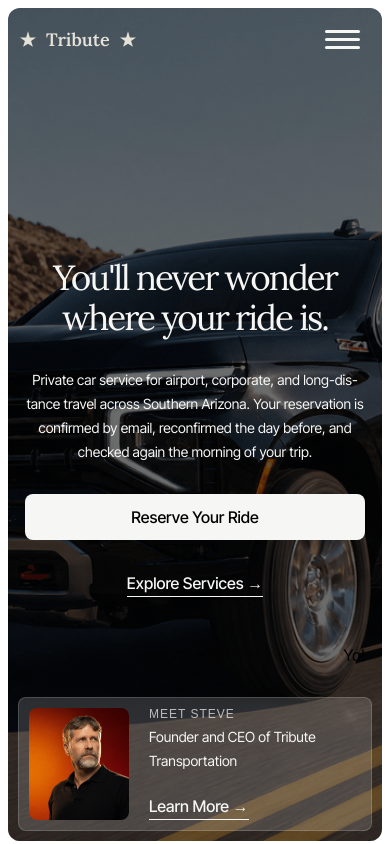
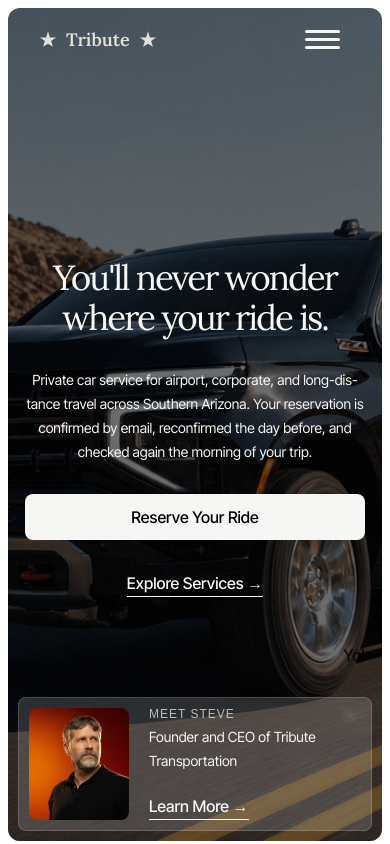
Before and after one commit to ChristianWare/Tribute-Transportation, a Next.js app: page / in a window 390 px wide. Shown: the top 844 px of the page. Built offline with nearby package versions, Linux system fonts and the light colour scheme; a web font is replaced by a local one.

Commit message:
nav width fixes

```diff
--- a/src/app/components/shared/Nav/Nav.module.css
+++ b/src/app/components/shared/Nav/Nav.module.css
@@ -3,9 +3,11 @@
   top: 15px;
   left: 0;
   right: 0;
-  /* max-width: 1600px; */
+  max-width: 1680px;
   border-radius: 8px;
   margin: 0 auto;
+  margin-left: 2rem;
+  margin-right: 2rem;
   z-index: 9999;
   background: transparent;
   isolation: isolate;
@@ -27,10 +29,8 @@
   transition: opacity 0.35s ease-in-out;
   pointer-events: none;
   border-radius: 10px;
-  width: 97.5%;
   margin: 0 auto;
   box-shadow: 0 4px 12px rgba(0, 0, 0, 0.3);
-
 }
 
 .transparent::before {
@@ -117,7 +117,8 @@
 
 .navbar {
   margin: 0 auto;
-  padding: 1rem 4rem;
+  padding: 1rem 2rem;
+  padding-right: 1rem;
   display: grid;
   grid-template-columns: repeat(3, 1fr);
   width: 100%;
@@ -406,16 +407,13 @@
   opacity: 0.75;
 }
 
-/* ── Mobile (≤1368px) ───────────────────────────────── */
-
 @media screen and (max-width: 1268px) {
   .navbar {
     display: flex;
     align-items: center;
     justify-content: space-between;
-    padding: 1.5rem 4rem;
+    padding: 1.5rem 2rem;
   }
-
 
   .navItems {
     position: fixed;
@@ -466,7 +464,6 @@
     flex-direction: row;
     align-items: center;
   }
-
 
   .servicesDropdown {
     display: none !important;
@@ -529,10 +526,6 @@
     display: grid;
     width: 100%;
   }
-
-  .header::after {
-    width: 94%;
-  }
 }
 
 .mobileDashboardLinks {
```
